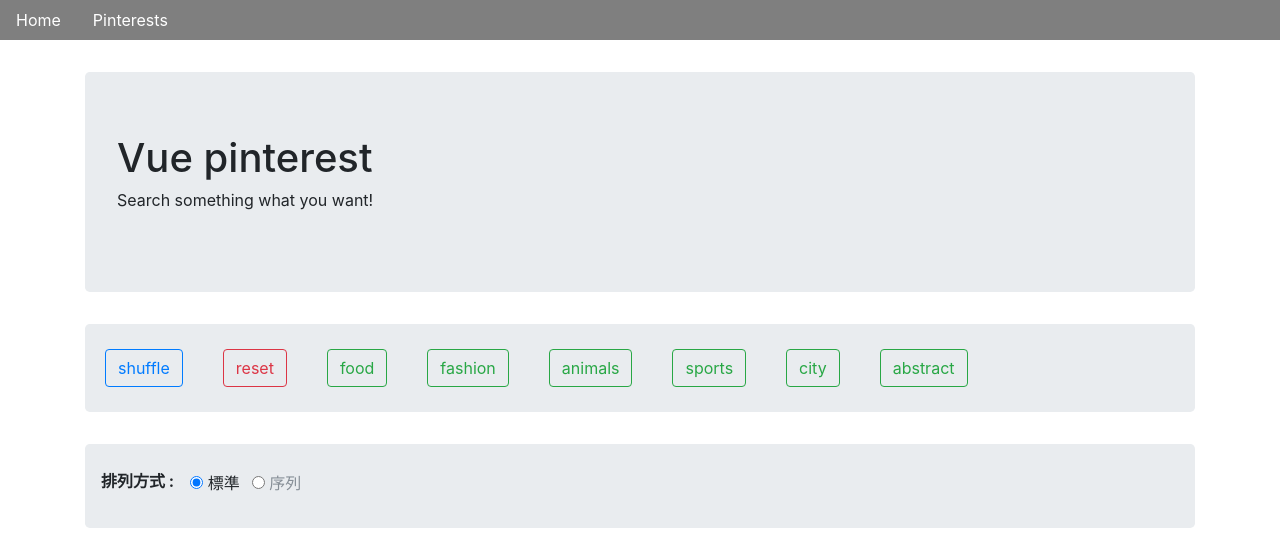
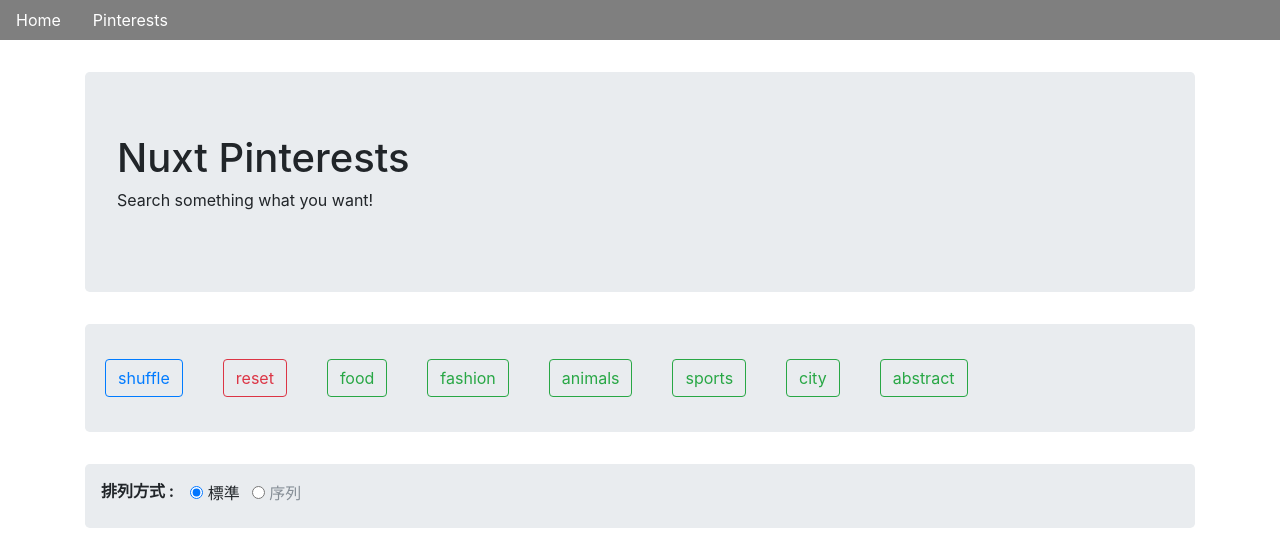
Before and after one commit to franklion/nuxt-pinterests, a Nuxt app: page /pinterests in a window 1280 px wide. Shown: the top 558 px of the page. Built offline with nearby package versions, Linux system fonts and the light colour scheme.

Commit message:
update text&btn layout

```diff
--- a/pages/pinterests.vue
+++ b/pages/pinterests.vue
@@ -2,7 +2,7 @@
   <section class="container">
 
     <div class="jumbotron">
-      <h1>Vue pinterest</h1>
+      <h1>Nuxt Pinterests</h1>
       <p>Search something what you want!</p>
     </div>
 
@@ -31,6 +31,7 @@
         </label>
       </div>
     </div>
+
     <!-- {'is-sequence': arrangement === 'sequence'} -->
     <!-- pinterest.tag -->
     <!-- {'is-sequence': isSequence} -->
@@ -320,7 +321,7 @@
 }
 
 .btn-panel {
-  padding: 25px 0;
+  padding: 15px 0;
   border-radius: .3rem;
   margin-bottom: 2rem;
   background-color: #E9ECEF;
@@ -332,7 +333,7 @@
   }
 
   & .btn {
-    margin: 0 20px;
+    margin: 20px;
     cursor: pointer;
   }
 }
```
